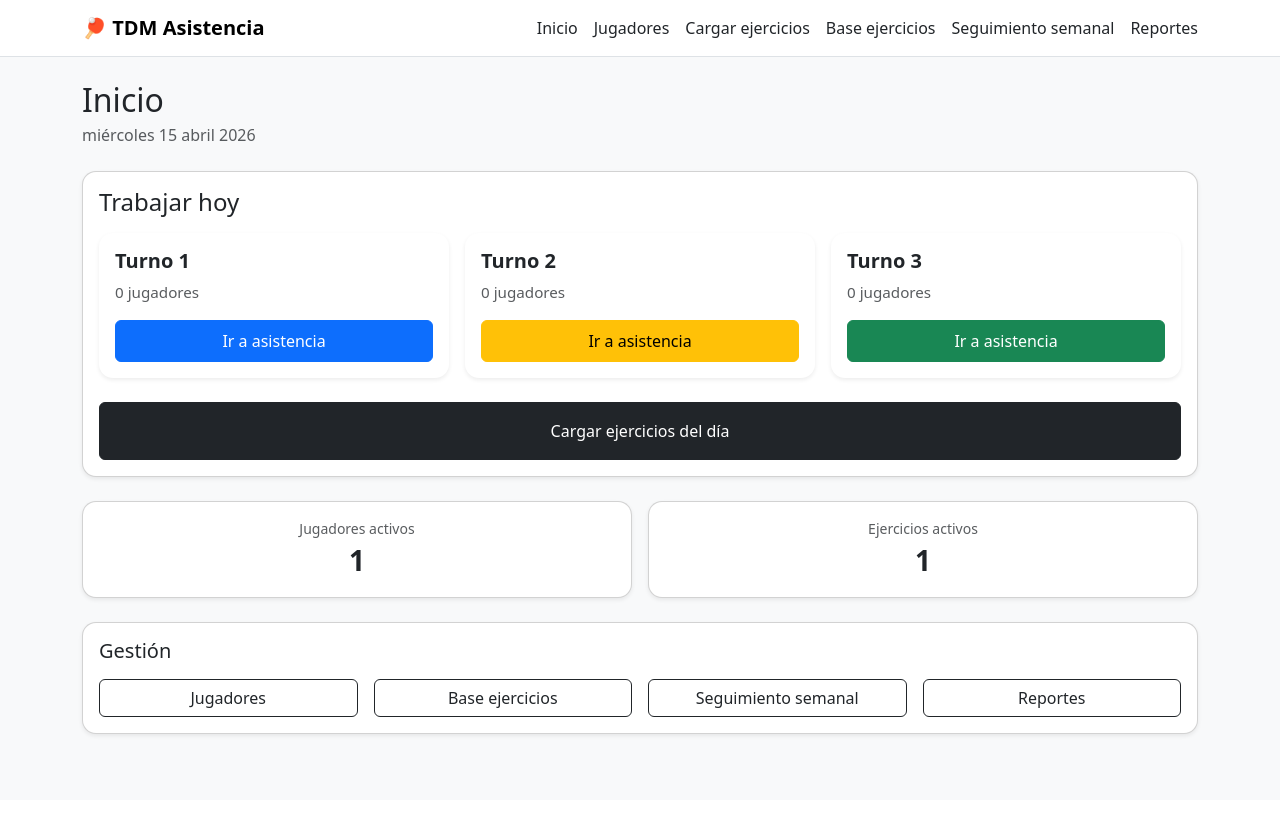
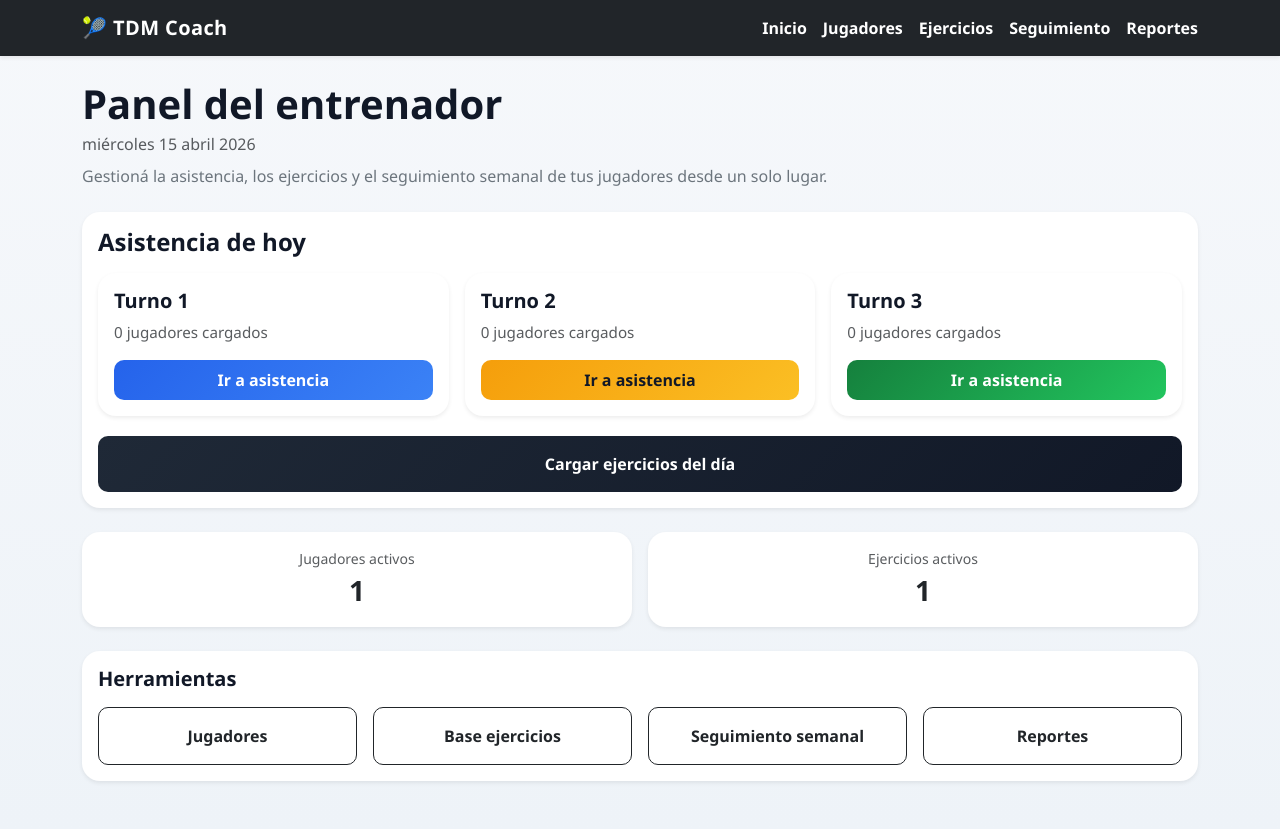
Before and after one commit to eitommy/app-entrenador-tdm, a Django app: page / in a window 1280 px wide. Before the commit the page ends 737 px from the top, so only its background shows below. Run offline with Django 5.2, Linux system fonts and the light colour scheme; tables that the repository leaves empty hold one stand-in row (values such as "Sample post").

Commit message:
Mejoro diseño UI

```diff
--- a/asistencia/templates/asistencia/base.html
+++ b/asistencia/templates/asistencia/base.html
@@ -11,17 +11,18 @@
 </head>
 <body class="bg-light">
 
-<nav class="navbar navbar-expand-lg bg-white border-bottom mb-4">
+<nav class="navbar navbar-expand-lg navbar-dark bg-dark shadow-sm mb-4">
     <div class="container">
-        <a class="navbar-brand fw-bold" href="{% url 'inicio' %}">🏓 TDM Asistencia</a>
+        <a class="navbar-brand fw-bold" href="{% url 'inicio' %}">
+            🎾 TDM Coach
+        </a>
 
-        <div class="d-flex gap-3 flex-wrap">
-            <a class="nav-link" href="{% url 'inicio' %}">Inicio</a>
-            <a class="nav-link" href="{% url 'lista_jugadores' %}">Jugadores</a>
-            <a class="nav-link" href="{% url 'cargar_ejercicios' %}">Cargar ejercicios</a>
-            <a class="nav-link" href="{% url 'lista_ejercicios' %}">Base ejercicios</a>
-            <a class="nav-link" href="{% url 'seguimiento_semanal' %}">Seguimiento semanal</a>
-            <a class="nav-link" href="{% url 'reportes' %}">Reportes</a>
+        <div class="d-flex gap-3">
+            <a class="nav-link text-white" href="{% url 'inicio' %}">Inicio</a>
+            <a class="nav-link text-white" href="{% url 'lista_jugadores' %}">Jugadores</a>
+            <a class="nav-link text-white" href="{% url 'cargar_ejercicios' %}">Ejercicios</a>
+            <a class="nav-link text-white" href="{% url 'seguimiento_semanal' %}">Seguimiento</a>
+            <a class="nav-link text-white" href="{% url 'reportes' %}">Reportes</a>
         </div>
     </div>
 </nav>
--- a/asistencia/templates/asistencia/inicio.html
+++ b/asistencia/templates/asistencia/inicio.html
@@ -3,28 +3,29 @@
 {% block content %}
 
 <div class="mb-4">
-    <h2 class="mb-1">Inicio</h2>
-    <p class="text-muted mb-0">{{ hoy|date:"l j F Y" }}</p>
+    <h1 class="mb-1">Panel del entrenador</h1>
+    <p class="text-muted mb-2">{{ hoy|date:"l j F Y" }}</p>
+    <p class="mb-0 text-secondary">
+        Gestioná la asistencia, los ejercicios y el seguimiento semanal de tus jugadores desde un solo lugar.
+    </p>
 </div>
 
-<div class="card mb-4 shadow-sm">
+<div class="card mb-4 shadow-sm border-0">
     <div class="card-body">
-        <h4 class="mb-3">Trabajar hoy</h4>
+        <h4 class="mb-3">Asistencia de hoy</h4>
 
         <div class="row g-3">
             {% for item in turnos_info %}
                 <div class="col-md-4">
-                    <div class="card h-100 border-0 shadow-sm card-turno">
+                    <div class="card h-100 border-0 shadow-sm card-turno-home">
                         <div class="card-body">
                             <h5 class="mb-2">Turno {{ item.turno }}</h5>
                             <p class="text-muted mb-3">
-                                {{ item.cantidad_jugadores }} jugador{{ item.cantidad_jugadores|pluralize:"es" }}
+                                {{ item.cantidad_jugadores }} jugador{{ item.cantidad_jugadores|pluralize:"es" }} cargado{{ item.cantidad_jugadores|pluralize:"s" }}
                             </p>
 
                             <a href="{% url 'dia_turno' hoy|date:'Y-m-d' item.turno %}"
-                               class="btn
-                               {% if item.turno == 1 %}btn-primary{% elif item.turno == 2 %}btn-warning{% else %}btn-success{% endif %}
-                               w-100 py-2">
+                               class="btn {% if item.turno == 1 %}btn-primary{% elif item.turno == 2 %}btn-warning{% else %}btn-success{% endif %} w-100 py-2">
                                 Ir a asistencia
                             </a>
                         </div>
@@ -32,9 +33,9 @@
                 </div>
             {% endfor %}
 
-            <div class="col-md-12">
+            <div class="col-12">
                 <a href="{% url 'cargar_ejercicios' %}?fecha={{ hoy|date:'Y-m-d' }}"
-                   class="btn btn-dark w-100 py-3 mt-2">
+                   class="btn btn-dark w-100 py-3 mt-1">
                     Cargar ejercicios del día
                 </a>
             </div>
@@ -44,7 +45,7 @@
 
 <div class="row g-3 mb-4">
     <div class="col-md-6">
-        <div class="card text-center shadow-sm">
+        <div class="card text-center shadow-sm border-0">
             <div class="card-body">
                 <div class="text-muted small">Jugadores activos</div>
                 <div class="fs-3 fw-bold">{{ total_jugadores }}</div>
@@ -53,7 +54,7 @@
     </div>
 
     <div class="col-md-6">
-        <div class="card text-center shadow-sm">
+        <div class="card text-center shadow-sm border-0">
             <div class="card-body">
                 <div class="text-muted small">Ejercicios activos</div>
                 <div class="fs-3 fw-bold">{{ total_ejercicios }}</div>
@@ -62,31 +63,31 @@
     </div>
 </div>
 
-<div class="card shadow-sm">
+<div class="card shadow-sm border-0">
     <div class="card-body">
-        <h5 class="mb-3">Gestión</h5>
+        <h5 class="mb-3">Herramientas</h5>
 
         <div class="row g-3">
             <div class="col-md-3">
-                <a href="{% url 'lista_jugadores' %}" class="btn btn-outline-dark w-100">
+                <a href="{% url 'lista_jugadores' %}" class="btn btn-outline-dark w-100 py-3">
                     Jugadores
                 </a>
             </div>
 
             <div class="col-md-3">
-                <a href="{% url 'lista_ejercicios' %}" class="btn btn-outline-dark w-100">
+                <a href="{% url 'lista_ejercicios' %}" class="btn btn-outline-dark w-100 py-3">
                     Base ejercicios
                 </a>
             </div>
 
             <div class="col-md-3">
-                <a href="{% url 'seguimiento_semanal' %}" class="btn btn-outline-dark w-100">
+                <a href="{% url 'seguimiento_semanal' %}" class="btn btn-outline-dark w-100 py-3">
                     Seguimiento semanal
                 </a>
             </div>
 
             <div class="col-md-3">
-                <a href="{% url 'reportes' %}" class="btn btn-outline-dark w-100">
+                <a href="{% url 'reportes' %}" class="btn btn-outline-dark w-100 py-3">
                     Reportes
                 </a>
             </div>
--- a/static/css/style.css
+++ b/static/css/style.css
@@ -1,28 +1,45 @@
+body {
+    background: linear-gradient(180deg, #f6f8fb 0%, #eef3f8 100%);
+    font-family: 'Segoe UI', Tahoma, Geneva, Verdana, sans-serif;
+    color: #1f2937;
+}
+
+h1, h2, h3, h4, h5, h6 {
+    font-weight: 700;
+    color: #111827;
+}
+
 .status-btn {
-    min-width: 90px;
+    min-width: 96px;
+    border-radius: 10px;
+    font-weight: 600;
 }
 
 .active-asistio {
     background: #198754 !important;
     color: white !important;
+    border-color: #198754 !important;
 }
 
 .active-ausente {
     background: #dc3545 !important;
     color: white !important;
+    border-color: #dc3545 !important;
 }
 
 .active-tarde {
     background: #ffc107 !important;
     color: black !important;
+    border-color: #ffc107 !important;
 }
 
 .nav-link {
-    font-weight: 500;
+    font-weight: 600;
+    transition: color 0.2s ease, opacity 0.2s ease;
 }
 
 .nav-link:hover {
-    color: #0d6efd;
+    color: #60a5fa !important;
 }
 
 table td,
@@ -48,19 +71,64 @@ table th {
 }
 
 .table tbody tr {
-    transition: 0.2s;
+    transition: background 0.2s ease;
 }
 
 .table tbody tr:hover {
-    background: #f1f5f9;
+    background: #f8fbff;
 }
 
 .card {
-    border-radius: 14px;
+    border-radius: 18px;
+    border: none;
+    background: #ffffff;
+    box-shadow: 0 10px 30px rgba(15, 23, 42, 0.06);
+    transition: transform 0.2s ease, box-shadow 0.2s ease;
+}
+
+.card:hover {
+    transform: translateY(-3px);
+    box-shadow: 0 16px 36px rgba(15, 23, 42, 0.08);
 }
 
 .card .card-title {
     font-weight: 700;
+}
+
+.btn {
+    border-radius: 10px;
+    font-weight: 600;
+    box-shadow: none;
+}
+
+.btn-dark {
+    background: linear-gradient(135deg, #1f2937, #111827);
+    border: none;
+}
+
+.btn-primary {
+    background: linear-gradient(135deg, #2563eb, #3b82f6);
+    border: none;
+}
+
+.btn-success {
+    background: linear-gradient(135deg, #15803d, #22c55e);
+    border: none;
+}
+
+.btn-warning {
+    background: linear-gradient(135deg, #f59e0b, #fbbf24);
+    border: none;
+    color: #111827;
+}
+
+.btn-outline-dark,
+.btn-outline-primary,
+.btn-outline-secondary,
+.btn-outline-success,
+.btn-outline-warning,
+.btn-outline-danger {
+    border-width: 1.5px;
 }
 
 .toast-guardado {
@@ -259,10 +325,55 @@ table th {
     border-color: #dc3545;
 }
 
-.card-turno h5 {
+.card-turno-home {
+    border-radius: 18px;
+    cursor: pointer;
+}
+
+.card-turno-home h5 {
     font-weight: 700;
 }
 
-.card-turno .text-muted {
+.card-turno-home .text-muted {
     font-size: 0.95rem;
 }
+
+.card-turno-home:hover {
+    box-shadow: 0 20px 40px rgba(15, 23, 42, 0.10);
+}
+
+.navbar-brand {
+    letter-spacing: 0.4px;
+}
+
+.accordion-item {
+    border-radius: 14px !important;
+    overflow: hidden;
+}
+
+.accordion-button {
+    font-weight: 700;
+    box-shadow: none !important;
+}
+
+.accordion-button:focus {
+    box-shadow: none !important;
+}
+
+.list-group-item {
+    border-radius: 12px !important;
+    border: 1px solid #e5e7eb;
+    margin-bottom: 8px;
+}
+
+.form-control,
+.form-select {
+    border-radius: 10px;
+    border: 1px solid #d1d5db;
+}
+
+.form-control:focus,
+.form-select:focus {
+    border-color: #93c5fd;
+    box-shadow: 0 0 0 0.2rem rgba(59, 130, 246, 0.15);
+}
```
Also changed, not shown: other parts of static/css/style.css (+20 -16 lines).
